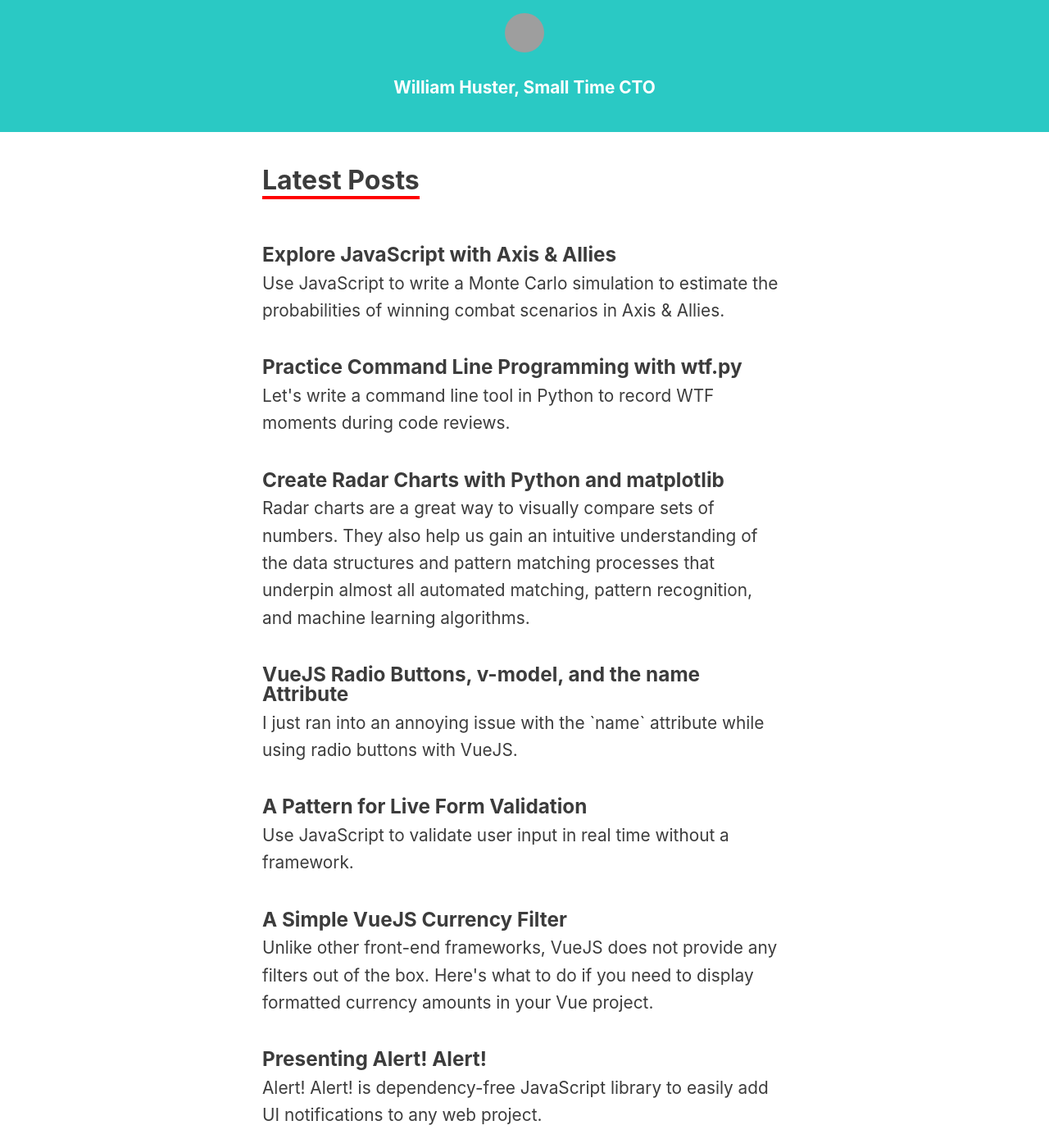
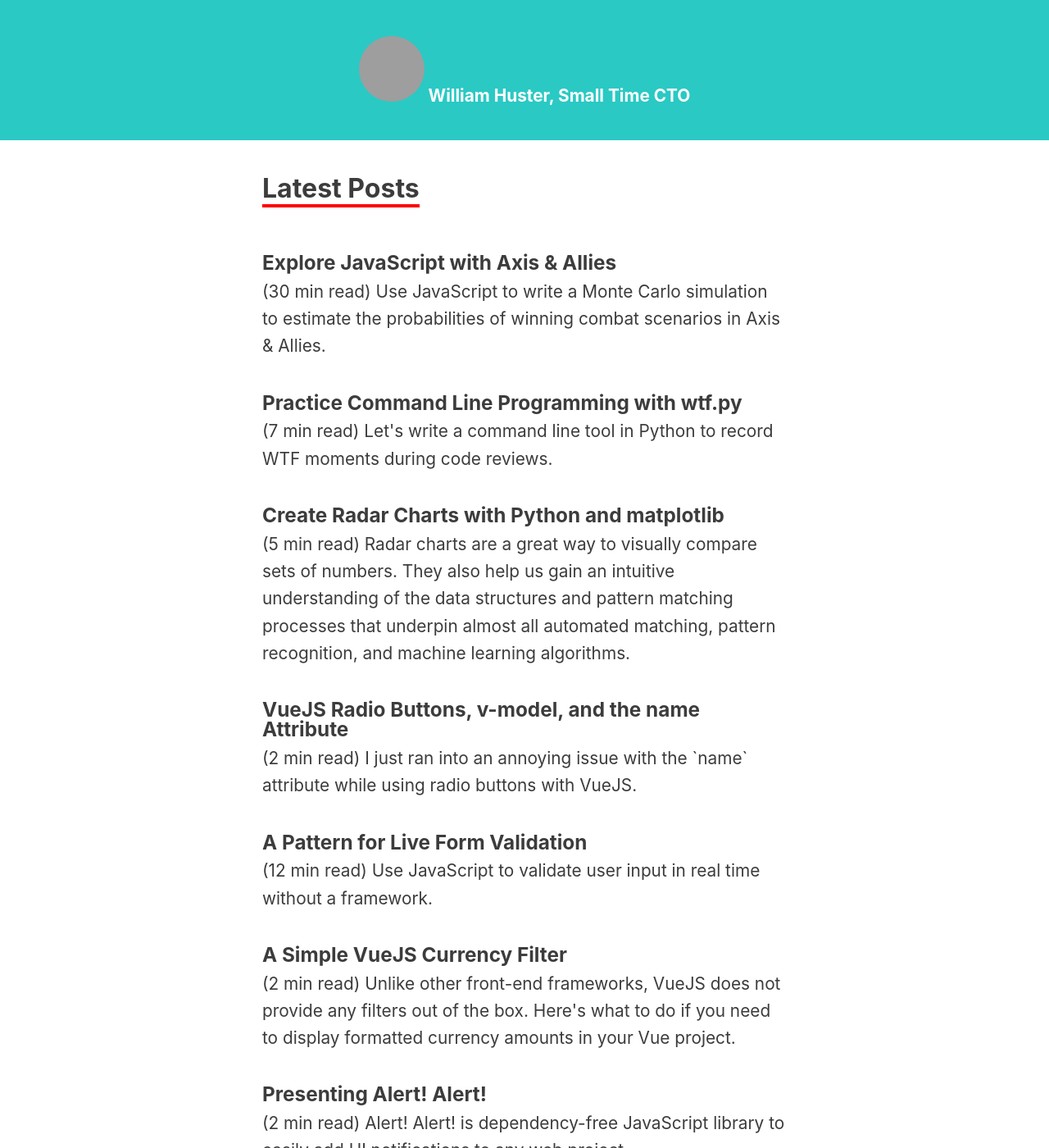
Before and after one commit to whusterj/whusterj.github.io, a Jekyll site: the page built from index.html, in a window 1280 px wide and 1400 px high. Shown: the whole window at 82% size. Built offline with Jekyll 4.4.1, drawn with Linux system fonts in a browser that asks for light colours; the list of posts is cut into pages by our own code; some of the changed text lies outside the part shown; grey boxes are pictures that could not be loaded.

Commit message:
Add read time to list of posts on index. Update header.

```diff
--- a/_layouts/default.html
+++ b/_layouts/default.html
@@ -43,11 +43,15 @@
     <body>
         <header class="header">
             <div class="row-wrap">
-                <img src="http://gravatar.com/avatar/4e5a5a2d5be8c26770a7d901b5898a9e?s=800"
-                    style="width: 100%; height: auto; max-width: 3rem; border-radius: 50%;"
-                    alt="Portrait of William via Gravatar"
-                >
-                <h4>William Huster, Small Time CTO</h4>
+                <a href="/">
+                    <h4>
+                        <img src="http://gravatar.com/avatar/4e5a5a2d5be8c26770a7d901b5898a9e?s=800"
+                        style="width: 100%; height: auto; max-width: 5rem; border-radius: 50%;"
+                        alt="Portrait of William via Gravatar"
+                        >
+                        William Huster, Small Time CTO
+                    </h4>
+                </a>
             </div>
         </header>
 
--- a/index.html
+++ b/index.html
@@ -15,7 +15,7 @@ title: Home
   <a href="{{site.baseurl}}{{post.url}}" class="block-link">
     <article class="row-wrap post-preview">
       <h3 class="post-preview__title">{{ post.title }}</h3>
-      <p class="post-preview__body">{{ post.description }}</p>
+      <p class="post-preview__body">({{ post.readtime }} read) {{ post.description }}</p>
     </article>
   </a>
   {% endfor %}
```
